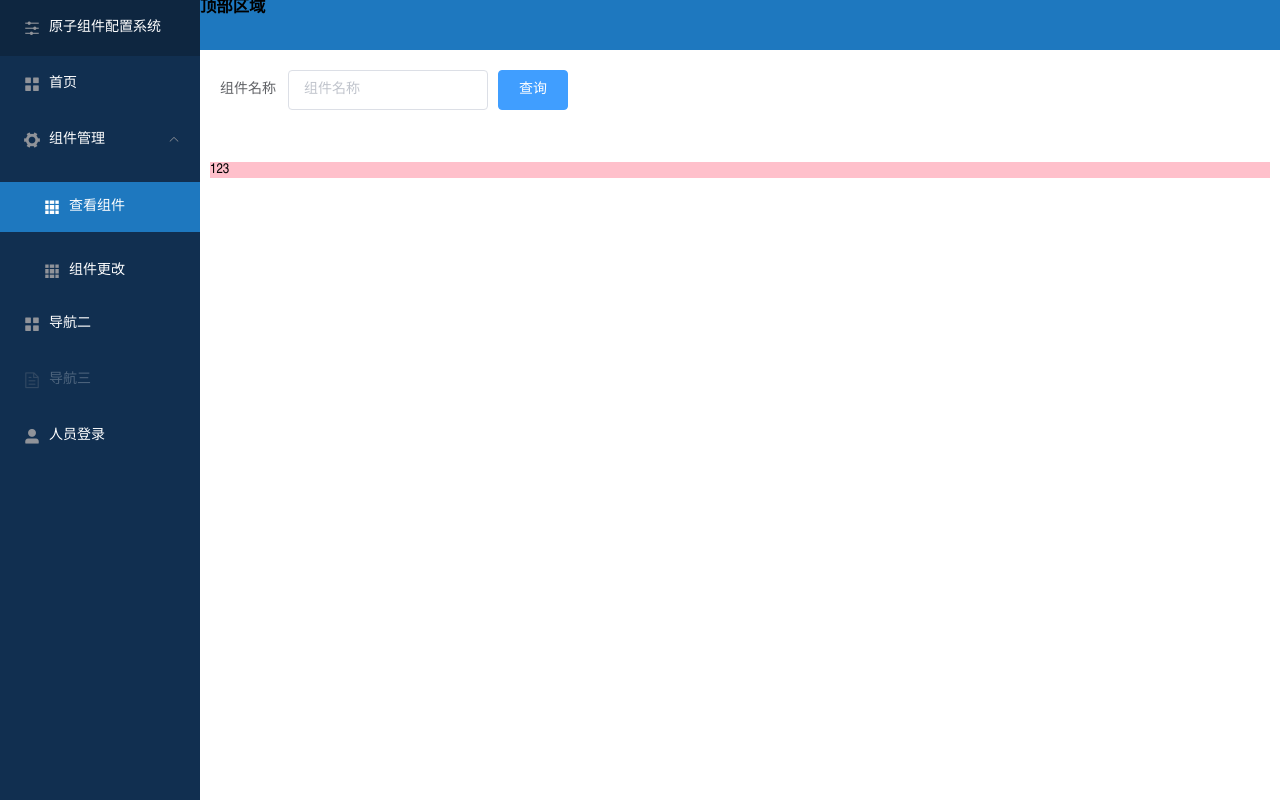
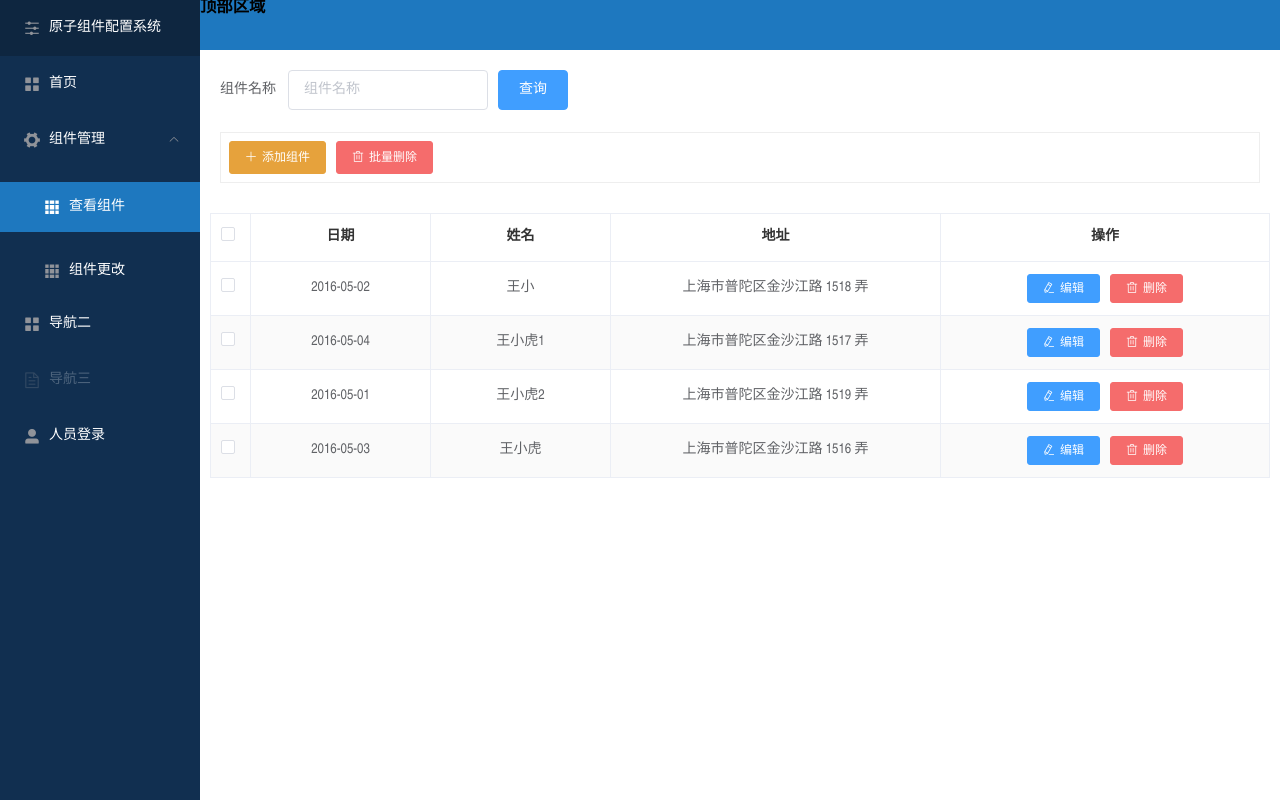
Before and after one commit to cherrryyyyyyy/avms_frontend, a Vue app in the folder vue-project/: page /elements/all in a window 1280 px wide. Built offline with nearby package versions, Linux system fonts and the light colour scheme.

Commit message:
组件查看界面编写，组件编辑添加删除功能待实现

```diff
--- a/vue-project/src/router/index.js
+++ b/vue-project/src/router/index.js
@@ -48,7 +48,8 @@ const routes=[
 
 const router = new VueRouter({
     mode:'history',
-    base: process.env.BASE_URL,
+    historyApiFallback: true,
+    //base: process.env.BASE_URL,
     routes
 })
 
--- a/vue-project/src/views/elements/elements_all/elements_all.vue
+++ b/vue-project/src/views/elements/elements_all/elements_all.vue
@@ -12,11 +12,37 @@
                     </el-form-item>
                 </el-form>
             </div>
-            <div class="group"></div>
+            <div class="group">
+                <el-button size="small" type="warning" icon="el-icon-plus">添加组件</el-button>
+                <el-button size="small" type="danger" icon="el-icon-delete">批量删除</el-button>
+            </div>
         </div>
 
+            <!--:data="tableData  注入data对象数组"
+                el-table 表格组件
+                el-table-column 表格列 prop=date prop属性来对应对象中的键名即可填入数据
+                label="日期"  label属性定义表格列名
+                width定义列宽
+            -->
         <div class="content">
-            123
+            <el-table :data="tableData" style="width: 100% " stripe border header-row-class-name="active-header" >
+                <el-table-column type="selection" width="40"></el-table-column>
+                <el-table-column prop="date" label="日期" width="180" align="center">
+                </el-table-column>
+                <el-table-column prop="name" label="姓名" width="180" align="center">
+                </el-table-column>
+                <el-table-column prop="address" label="地址" align="center">
+                </el-table-column>
+                <el-table-column label="操作" align="center">
+                    <!--使用template拿取整行的数据 -->
+                    <template slot-scope="scope">
+                        <el-button type="primary" size="mini" icon="el-icon-edit"
+                            @click="handleEdit(scope.$index, scope.row)">编辑</el-button>
+                        <el-button size="mini" type="danger" icon="el-icon-delete"
+                            @click="handleDelete(scope.$index, scope.row)">删除</el-button>
+                    </template>
+                </el-table-column>
+            </el-table>
         </div>
     </div>
 </template>
@@ -28,25 +54,62 @@
         return {
             formInline: {
                 name: ''
+            },
+            tableData: [{
+                date: '2016-05-02',
+                name: '王小',
+                address: '上海市普陀区金沙江路 1518 弄'
+            }, {
+                date: '2016-05-04',
+                name: '王小虎1',
+                address: '上海市普陀区金沙江路 1517 弄'
+            }, {
+                date: '2016-05-01',
+                name: '王小虎2',
+                address: '上海市普陀区金沙江路 1519 弄'
+            }, {
+                date: '2016-05-03',
+                name: '王小虎',
+                address: '上海市普陀区金沙江路 1516 弄'
+            }]
         }
-      }},
+    },
     methods: {
         onSubmit() {
-        console.log('submit!');
+            console.log('submit!', this.formInline);
+        },
+        handleEdit(index, row) {
+            console.log(index, row);
+        },
+        handleDelete(index, row) {
+            console.log(index, row);
         }
     }
 }
 </script>
 
 <style lang="less" scoped>
-    .header{
+.header {
     background: #fff;
     margin-bottom: 20px;
     padding: 10px;
-    }
-    .content{
-        background: pink;
+
+    .el-from-item {
+        margin-bottom: 16px;
     }
 
+    .group {
+        border: 1px solid #eee;
+        padding: 8px;
 
+    }
+}
+
+.content {
+    background: #fff;
+
+    /deep/ .active-header{
+        color: #333;
+    }
+}
 </style>
--- a/vue-project/src/views/login/app-index.vue
+++ b/vue-project/src/views/login/app-index.vue
@@ -1,7 +1,31 @@
 <template>
-    <h2>
-      登录界面
-      </h2>
+    <div class = "clearfix" id = "login_wrap">
+      <div id = "login">
+        <h2 class="title">登录页</h2>
+          <div class="login--account">
+            <span>账号：</span>
+            <input
+                type="text"
+                placeholder="输入"
+                name="account"
+                v-model.trim="username"
+                />
+          </div>
+          <div class="login--password">
+            <span>密码：</span>
+            <input
+                type="text"
+                placeholder="输入"
+                name="password"
+                v-model.trim="password"
+                />
+          </div>
+          <p class="login--btn">
+            <el-button id="loginBtn" type="primary" @click="getLogin">登录</el-button>
+          </p>
+      </div>
+
+    </div>
   </template>
 
   <script>
@@ -11,6 +35,64 @@
   }
   </script>
 
-  <style>
+  <style scoped lang="less">
+  .title{
+    text-align: center;
+    font-size: 22px;
+    height: 100%;
+  }
+  #login_wrap{
+    position: relative;
+    background: rgba(64,64,194,0.1);
+    height: 100%;
+    > div{
+      padding: 10px 0;
+      border-bottom: 1px solid #ddd;
+
+      &.login--account{
+        margin: 25px 0 30px;
+      }
+      span{
+        color: #666;
+        display: inline-block;
+        width: 84px;
+        font-size: 20px;
+      }
+      input{
+        background: none;
+        font-size: 16px;
+        border: none;
+        height: 30px;
+        width: 280px;
+        padding-left: 12px;
+        box-sizing: border-box;
+        color: #666;
+        &.error{
+          border: 1px solid #f00;
+        }
+        &::-webkit-input-placeholder{
+          color: #aaa;
+        }
+      }
+    }
+    p {
+      text-align: right;
+
+      &.login--btn{
+        button{
+          width: 100%;
+          height: 50px;
+          font-size: 18px;
+          margin-top: 30px;
+        }
+      }
+      a {
+        color: #fff;
+        display: inline-block;
+        padding: 0 15px;
+        font-size: 14px;
+      }
+    }
+  }
 
   </style>
--- a/vue-project/vue.config.js
+++ b/vue-project/vue.config.js
@@ -1,5 +1,5 @@
 const { defineConfig } = require('@vue/cli-service')
 module.exports = defineConfig({
   transpileDependencies: true,
-  publicPath: './',
+  publicPath: '/',
 })
```
Lines whose indentation alone changed are shown as unchanged.
